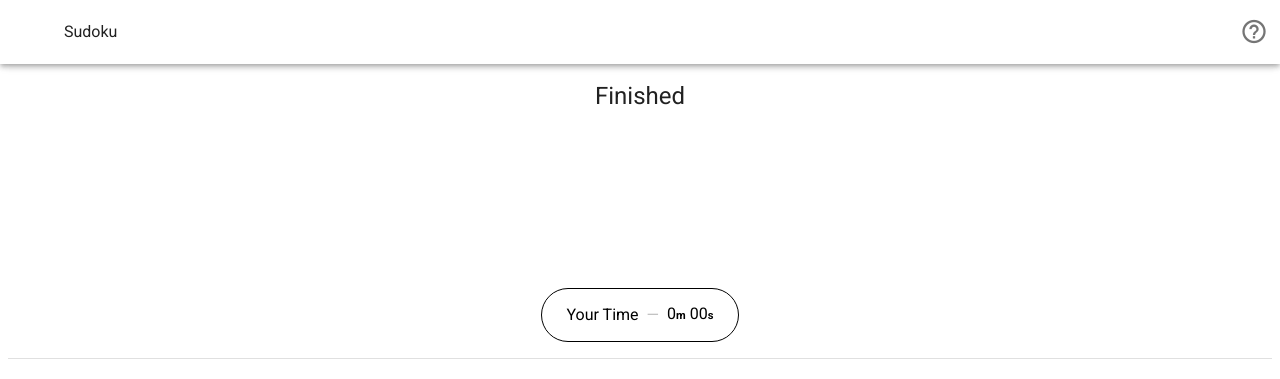
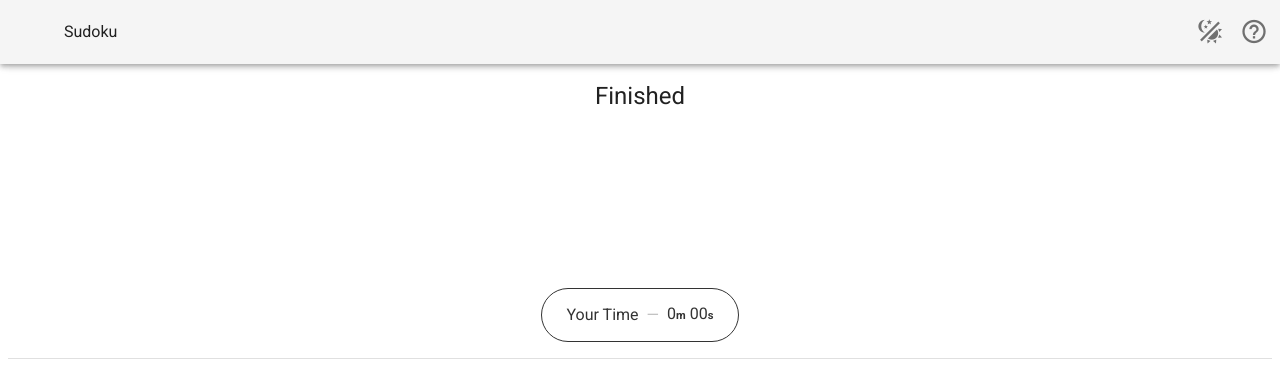
Before and after one commit to roxburghm/vue-sudoku, a Vue app: page /highscores in a window 1280 px wide. Shown: the top 379 px of the page. Built offline with nearby package versions, Linux system fonts and the light colour scheme.

Commit message:
Add dark / light them.

```diff
--- a/package.json
+++ b/package.json
@@ -1,6 +1,6 @@
 {
   "name": "sudoku",
-  "version": "1.3.15",
+  "version": "1.3.16",
   "private": true,
   "description": "A simple and elegant sudoku game for the web with no ads or tracking.",
   "author": "Matt Roxburgh",
--- a/src/App.vue
+++ b/src/App.vue
@@ -1,6 +1,6 @@
 <template>
     <v-app>
-        <v-app-bar app color="white" light>
+        <v-app-bar app :dark="$store.state.themeDark" light>
             <div class="d-flex align-center">
                 <v-img alt="Sudoku" class="shrink mr-2" contain src="/images/icons/android-chrome-192x192.png"
                        transition="scale-transition" width="40"
@@ -11,6 +11,10 @@
 
             <v-spacer></v-spacer>
 
+            <v-btn icon @click="swapTheme" large
+                   v-shortkey="{t: ['t']}" @shortkey="swapTheme">
+                <v-icon>mdi-theme-light-dark</v-icon>
+            </v-btn>
             <v-btn icon @click="isHelpVisible = true" large
                    v-shortkey="{q: ['?'], shiftQ: ['shift', '?'], slash: ['/']}" @shortkey="isHelpVisible = true">
                 <v-icon>mdi-help-circle-outline</v-icon>
@@ -55,10 +59,19 @@ export default {
     name: 'App',
     mixins: [swmixin],
     components: {SudokuHelp},
-
+    mounted() {
+        this.$vuetify.theme.dark = this.$store.state.themeDark;
+        console.log('Mounted Set theme to ', this.$store.state.themeDark)
+    },
     data: () => ({
         isHelpVisible: false,
     }),
+    methods: {
+        swapTheme() {
+            this.$vuetify.theme.dark = !this.$vuetify.theme.dark;
+            this.$store.commit('themeDark', this.$vuetify.theme.dark);
+        }
+    }
 };
 </script>
 
@@ -66,4 +79,5 @@ export default {
 body {
     user-select: none;
 }
+
 </style>
--- /dev/null
+++ b/src/assets/_autocomplete.css
@@ -0,0 +1,14 @@
+:root {
+    --v-sudoku-cell-selected-color-base: '#000';
+    --v-sudoku-cell-selected-text-color-base: '#000';
+    --v-sudoku-cell-highlighted-color-base: '#000';
+    --v-sudoku-cell-highlighted-text-color-base: '#000';
+    --v-sudoku-cell-incorrect-color-base: '#000';
+    --v-sudoku-cell-incorrect-text-color-base: '#000';
+    --v-sudoku-btn-complete-selected-color-base: '#000';
+    --v-sudoku-btn-complete-color-base: '#000';
+    --v-sudoku-cell-locked-color-base: '#000';
+    --v-sudoku-cell-locked-text-color-base: '#000';
+    --v-sudoku-cell-text-color-base: '#000';
+    --v-sudoku-cell-color-base: '#000';
+}
--- a/src/components/SudokuCell.vue
+++ b/src/components/SudokuCell.vue
@@ -112,7 +112,7 @@ export default {
 <!--suppress CssUnusedSymbol -->
 <style scoped>
 .sudoku-cell {
-    background-color: white;
+    background-color: var(--v-sudoku-cell-color-base);
     width: var(--sudoku-cell-size);
     height: var(--sudoku-cell-size);
     overflow: hidden;
@@ -123,42 +123,42 @@ export default {
 }
 
 .sudoku-cell.cell-locked {
-    background-color: var(--sudoku-cell-locked-color);
+    background-color: var(--v-sudoku-cell-locked-color-base);
 }
 .sudoku-cell.cell-locked .sudoku-cell-indicator {
-    background-color: var(--sudoku-cell-locked-color);
+    background-color: var(--v-sudoku-cell-locked-color-base);
 }
 
 .sudoku-cell.cell-incorrect .sudoku-cell-indicator {
-    background-color: var(--sudoku-cell-incorrect-color);
+    background-color: var(--v-sudoku-cell-incorrect-color-base);
 }
 
 .sudoku-cell.cell-locked  {
-    color: var(--sudoku-cell-locked-text-color);
+    color: var(--v-sudoku-cell-locked-text-color-base);
 }
 
 .sudoku-cell.cell-incorrect  {
-    color: var(--sudoku-cell-incorrect-text-color);
+    color: var(--v-sudoku-cell-incorrect-text-color-base);
 }
 
 .sudoku-cell.cell-highlighted .sudoku-cell-indicator {
-    border: 2px solid var(--sudoku-cell-highlighted-color);
+    border: 2px solid var(--v-sudoku-cell-highlighted-color-base);
 }
 
 .sudoku-cell.cell-highlighted  {
-    color: var(--sudoku-cell-highlighted-text-color);
+    color: var(--v-sudoku-cell-highlighted-text-color-base);
 }
 
 
 .sudoku-cell.cell-selected .sudoku-cell-indicator {
-    background-color: var(--sudoku-cell-selected-color);
+    background-color: var(--v-sudoku-cell-selected-color-base);
 }
 .sudoku-cell.cell-selected {
-    color: var(--sudoku-cell-selected-text-color);
+    color: var(--v-sudoku-cell-selected-text-color-base);
 }
 
 .sudoku-cell  {
-    color: var(--sudoku-cell-text-color);
+    color: var(--v-sudoku-cell-text-color-base);
 }
 
 .cell-notes .sudoku-cell-indicator {
--- a/src/components/SudokuGrid.vue
+++ b/src/components/SudokuGrid.vue
@@ -24,22 +24,6 @@ export default {
 @import '~vuetify/src/styles/settings/_variables';
 
 :root {
-  --sudoku-cell-selected-color: #20a8e7;
-  --sudoku-cell-selected-text-color: #fff;
-
-  --sudoku-cell-highlighted-color: #888;
-  --sudoku-cell-highlighted-text-color: #888;
-
-  --sudoku-cell-incorrect-color: #d22;
-  --sudoku-cell-incorrect-text-color: #fff;
-
-    --sudoku-btn-complete-selected-color: #ccc;
-    --sudoku-btn-complete-color: #eee;
-  --sudoku-cell-locked-color: #eee;
-  --sudoku-cell-locked-text-color: #aaa;
-
-
-  --sudoku-cell-text-color: #aaa;
 
   --sudoku-cell-size: 50px;
   --sudouku-block-border: 4px;
--- a/src/components/SudokuKey.vue
+++ b/src/components/SudokuKey.vue
@@ -84,24 +84,24 @@ export default {
 <style scoped>
 
 .v-progress-circular.btn-selected {
-    background-color:  var(--sudoku-cell-selected-color);
+    background-color:  var(--v-sudoku-cell-selected-color-base);
     border-radius: 50%;
-    color: var(--sudoku-cell-selected-text-color) !important;
+    color: var(--v-sudoku-cell-selected-text-color-base) !important;
 }
 
 .v-progress-circular.btn-selected.btn-complete {
-    background-color:  var(--sudoku-btn-complete-selected-color);
+    background-color:  var(--v-sudoku-btn-complete-selected-color-base);
     border-radius: 50%;
-    color: var(--sudoku-cell-selected-text-color) !important;
+    color: var(--v-sudoku-cell-selected-text-color-base) !important;
 }
 
 .v-progress-circular.btn-complete {
-    background-color:  var(--sudoku-btn-complete-color);
+    background-color:  var(--v-sudoku-btn-complete-color-base);
     border-radius: 50%;
-    color: var(--sudoku-cell-selected-text-color) !important;
+    color: var(--v-sudoku-cell-selected-text-color-base) !important;
 }
 
 .v-btn {
-    /*background-color: var(--sudoku-cell-selected-color);*/
+    /*background-color: var(--v-sudoku-cell-selected-color-base);*/
 }
 </style>
--- a/src/components/SudokuNotes.vue
+++ b/src/components/SudokuNotes.vue
@@ -35,7 +35,7 @@ td {
     height: calc(var(--sudoku-cell-size) * 0.24);
 }
 .highlight-note {
-    background-color: var(--sudoku-cell-highlighted-color);
+    background-color: var(--v-sudoku-cell-highlighted-color-base);
     border-radius: 10%;
     color:white;
 }
--- a/src/plugins/vuetify.js
+++ b/src/plugins/vuetify.js
@@ -5,11 +5,49 @@ Vue.use(Vuetify);
 
 export default new Vuetify({
     theme: {
+        options: {
+            customProperties: true
+        },
         themes: {
             light: {
                 primary: '#aaa',
-                secondary: '#c8e2ee'
+                secondary: '#c8e2ee',
+                black: '#333333',
+                'sudoku-cell-selected-color': '#20a8e7',
+                'sudoku-cell-selected-text-color': '#fff',
+                'sudoku-cell-highlighted-color': '#888',
+                'sudoku-cell-highlighted-text-color': '#888',
+                'sudoku-cell-incorrect-color': '#d22',
+                'sudoku-cell-incorrect-text-color': '#fff',
+                'sudoku-btn-complete-selected-color': '#ccc',
+                'sudoku-btn-complete-color': '#eee',
+                'sudoku-cell-locked-color': '#eee',
+                'sudoku-cell-locked-text-color': '#aaa',
+                'sudoku-cell-text-color': '#aaa',
+                'sudoku-cell-color': '#fff',
             },
+            dark: {
+                primary: '#f00',
+                secondary: '#85969d',
+                black: '#ffffff',
+                'sudoku-cell-selected-color': '#20a8e7',
+                'sudoku-cell-selected-text-color': '#000',
+
+                'sudoku-cell-highlighted-color': '#888',
+                'sudoku-cell-highlighted-text-color': '#888',
+
+                'sudoku-cell-incorrect-color': '#d22',
+                'sudoku-cell-incorrect-text-color': '#fff',
+
+                'sudoku-btn-complete-color': '#eee',
+                'sudoku-btn-complete-selected-color': '#ccc',
+
+                'sudoku-cell-locked-color': '#666',
+                'sudoku-cell-locked-text-color': '#aaa',
+
+                'sudoku-cell-color': '#333',
+                'sudoku-cell-text-color': '#aaa',
+            }
         },
     },
 });
--- a/src/store/index.js
+++ b/src/store/index.js
@@ -14,6 +14,7 @@ const LS_SUDOKU_STATE = 'SudokuState';
 const LS_SUDOKU_HISTORY = 'SudokuHistory';
 const LS_SUDOKU_LEVEL = 'SudokuLevel';
 const LS_SUDOKU_GAME_ID = 'SudokuGameId';
+const LS_SUDOKU_THEME_DARK = 'SudokuThemeDark';
 const NO_OF_HIGH_SCORES = 10;
 const LS_SUDOKU_HIGH_SCORES = 'SudokuHighScores';
 
@@ -42,6 +43,14 @@ function _getSecondsTakenFromLS() {
 
 function _setSecondsTakenToLS(seconds) {
     localStorage.setItem(LS_SUDOKU_SECONDS_TAKEN, seconds);
+}
+
+function _getIsThemeDarkFromLS() {
+    return (parseInt(localStorage.getItem(LS_SUDOKU_THEME_DARK)) || 0) !== 0;
+}
+
+function _setIsThemeDarkToLS(isDark) {
+    localStorage.setItem(LS_SUDOKU_THEME_DARK, isDark ? '1' : '0');
 }
 
 function _getLevelFromLS() {
@@ -81,6 +90,7 @@ export default new Vuex.Store({
         cells: Array.apply(null, Array(81)).map(function () {
             return new SudokuCell('', false)
         }),
+        themeDark: _getIsThemeDarkFromLS(),
         level: _getLevelFromLS(),
         secondsTaken: _getSecondsTakenFromLS(),
         validation: false,
@@ -100,6 +110,11 @@ export default new Vuex.Store({
         gameId(state, payload) {
             state.gameId = payload;
             _setGameIdToLS(state.gameId)
+        },
+        themeDark(state, payload) {
+            console.log('themeDark', payload)
+            state.themeDark = payload;
+            _setIsThemeDarkToLS(state.themeDark)
         },
         finished(state, payload) {
             state.finished = payload;
--- a/src/views/HighScores.vue
+++ b/src/views/HighScores.vue
@@ -60,8 +60,8 @@ export default {
 </script>
 <style scoped>
 .its-me {
-    color: var(--sudoku-cell-selected-text-color);
-    background-color: var(--sudoku-cell-selected-color);
+    color: var(--v-sudoku-cell-selected-text-color-base);
+    background-color: var(--v-sudoku-cell-selected-color-base);
 }
 
 .placement {
```
